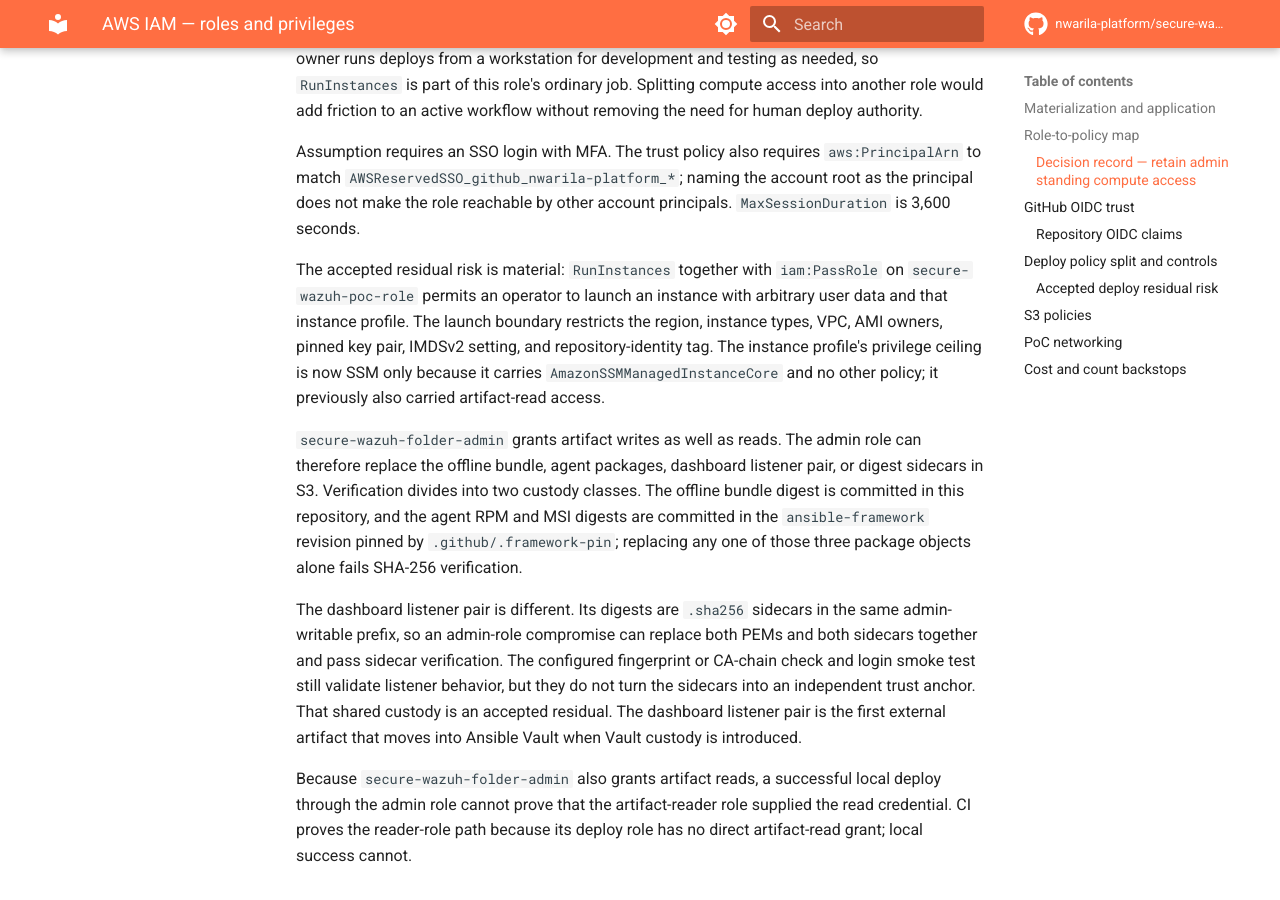
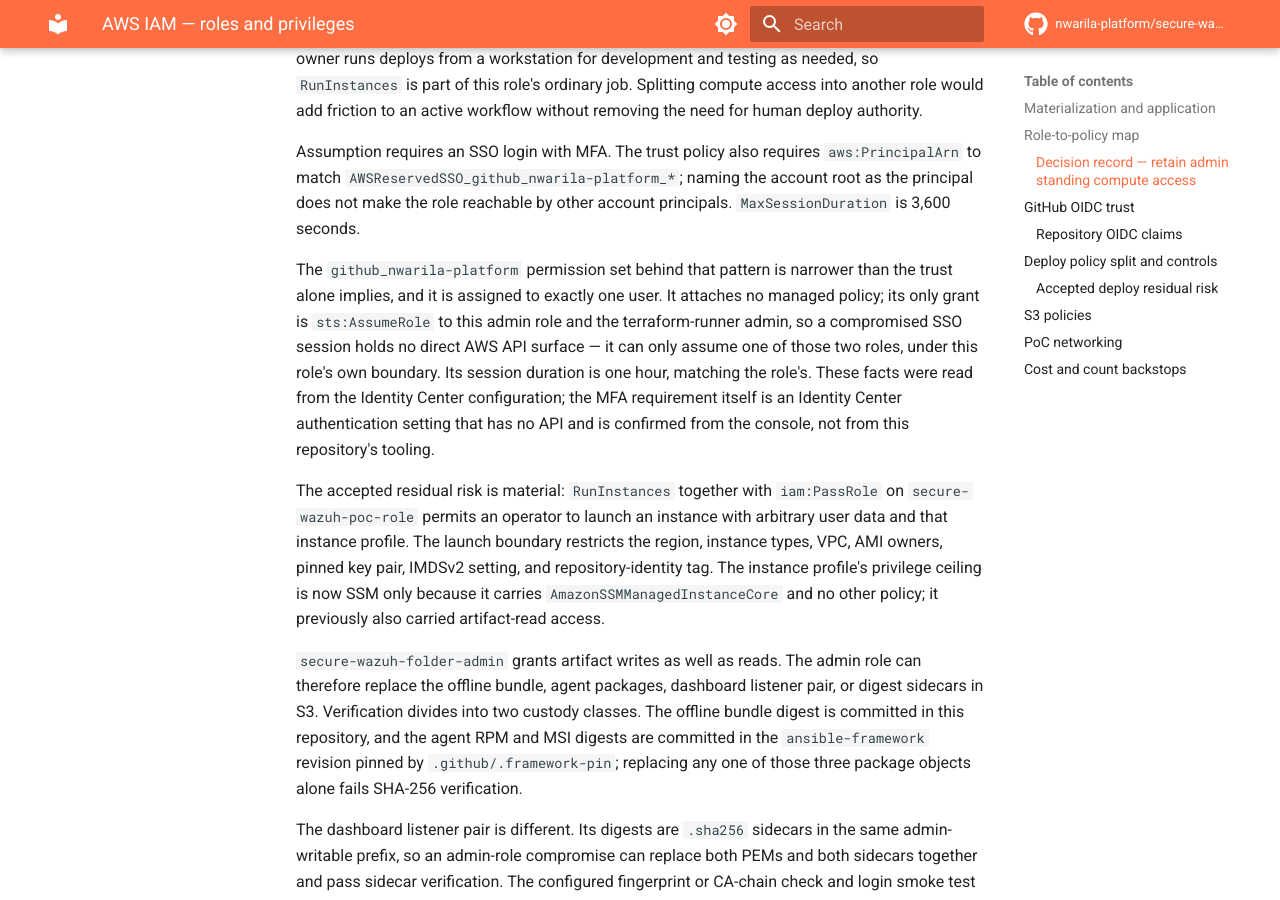
Before and after one commit to nwarila-platform/secure-wazuh, an MkDocs documentation site: the page built from docs/reference/aws-iam/README.md, in a window 1280 px wide and 900 px high, scrolled down 3054 px. Built offline with MkDocs 1.6.1 and Material for MkDocs 9.7.7, drawn with Linux system fonts in a browser that asks for light colours; comment, search, counter and statistics services are not loaded.

Commit message:
docs(aws-iam): record what the permission set actually grants, and where MFA is confirmed
The acceptance leaned on the SSO gate without describing it. The permission set
attaches no managed policy and grants only assumption of this admin role and the
terraform-runner admin, to a single assigned user, with a one-hour session — so a
compromised SSO session has no direct API surface of its own. Read from the Identity
Center configuration.

The MFA requirement is an Identity Center authentication setting with no API; it is
confirmed from the console, and the record now says so instead of implying this
repository's tooling can check it.

```diff
--- a/docs/reference/aws-iam/README.md
+++ b/docs/reference/aws-iam/README.md
@@ -100,6 +100,14 @@ add friction to an active workflow without removing the need for human deploy au
 Assumption requires an SSO login with MFA. The trust policy also requires `aws:PrincipalArn` to
 match `AWSReservedSSO_github_nwarila-platform_*`; naming the account root as the principal does not
 make the role reachable by other account principals. `MaxSessionDuration` is 3,600 seconds.
+
+The `github_nwarila-platform` permission set behind that pattern is narrower than the trust alone
+implies, and it is assigned to exactly one user. It attaches no managed policy; its only grant is
+`sts:AssumeRole` to this admin role and the terraform-runner admin, so a compromised SSO session
+holds no direct AWS API surface — it can only assume one of those two roles, under this role's own
+boundary. Its session duration is one hour, matching the role's. These facts were read from the
+Identity Center configuration; the MFA requirement itself is an Identity Center authentication
+setting that has no API and is confirmed from the console, not from this repository's tooling.
 
 The accepted residual risk is material: `RunInstances` together with `iam:PassRole` on
 `secure-wazuh-poc-role` permits an operator to launch an instance with arbitrary user data and that
```
